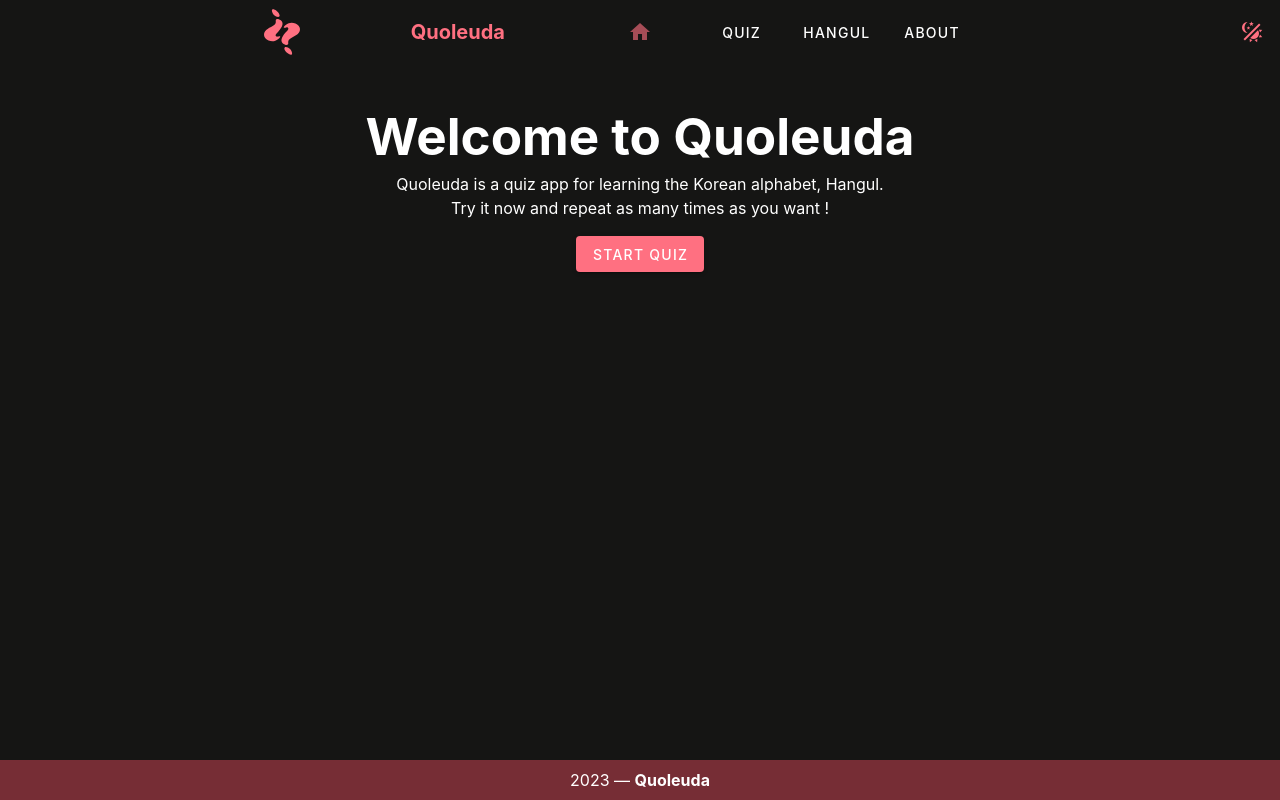
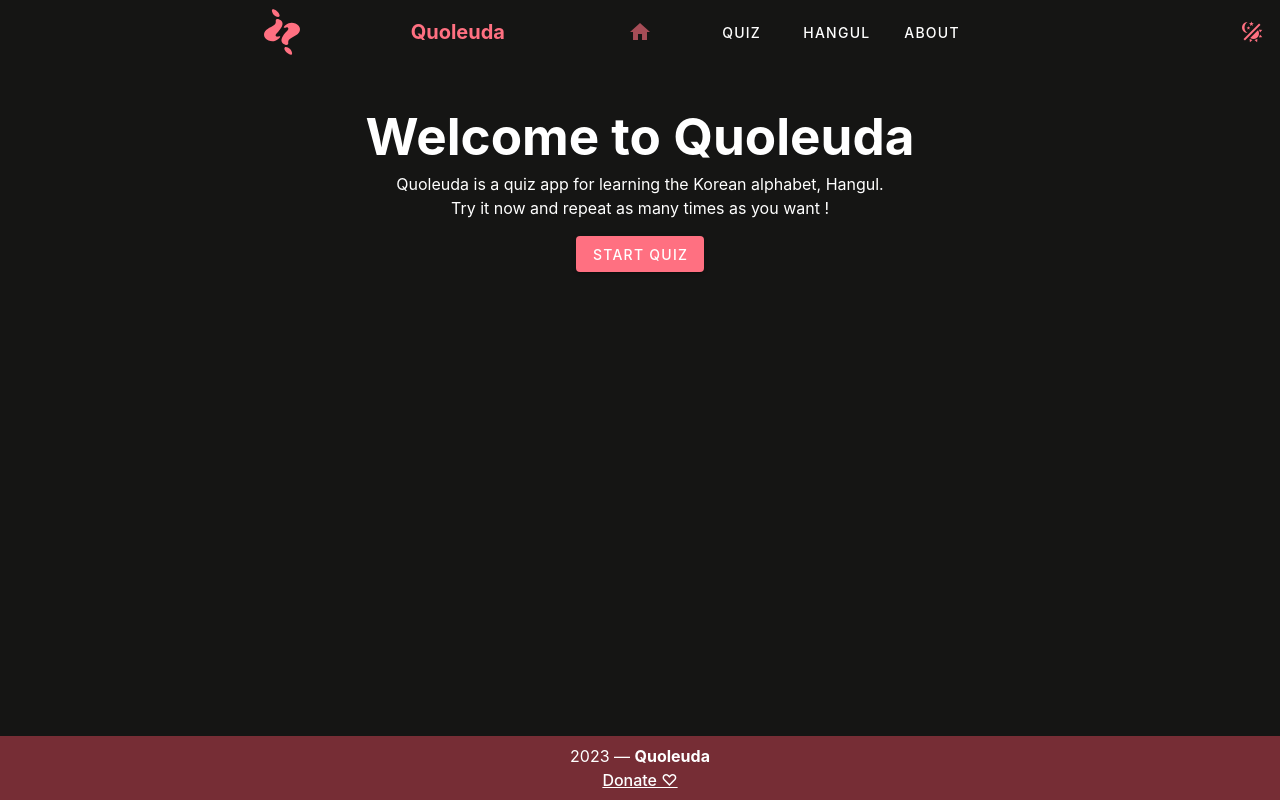
Before and after one commit to gabrielle-mlt/quoleuda, a Vue app: page / in a window 1280 px wide. Built offline with nearby package versions, Linux system fonts and the light colour scheme.

Commit message:
chore: PayPal link

```diff
--- a/src/App.vue
+++ b/src/App.vue
@@ -61,6 +61,15 @@
             >
               {{ new Date().getFullYear() }} — <strong>Quoleuda</strong>
             </v-col>
+            <v-col>
+              <a
+                class="text-decoration-underline"
+                href="https://paypal.me/gabzette"
+                style="color: unset;"
+              >
+                Donate ♡
+              </a>
+            </v-col>
           </v-row>
         </v-footer>
       </v-main>
```
